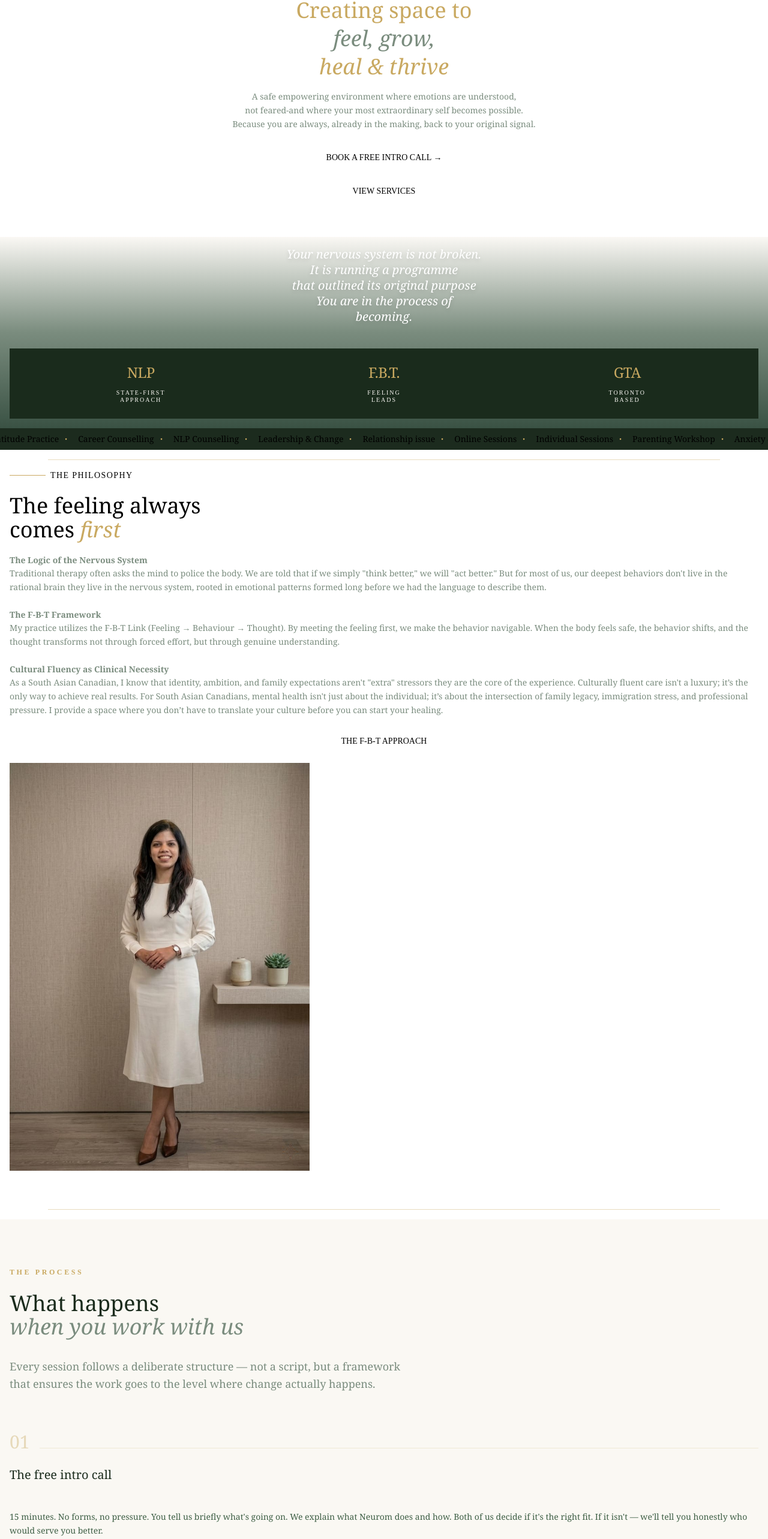
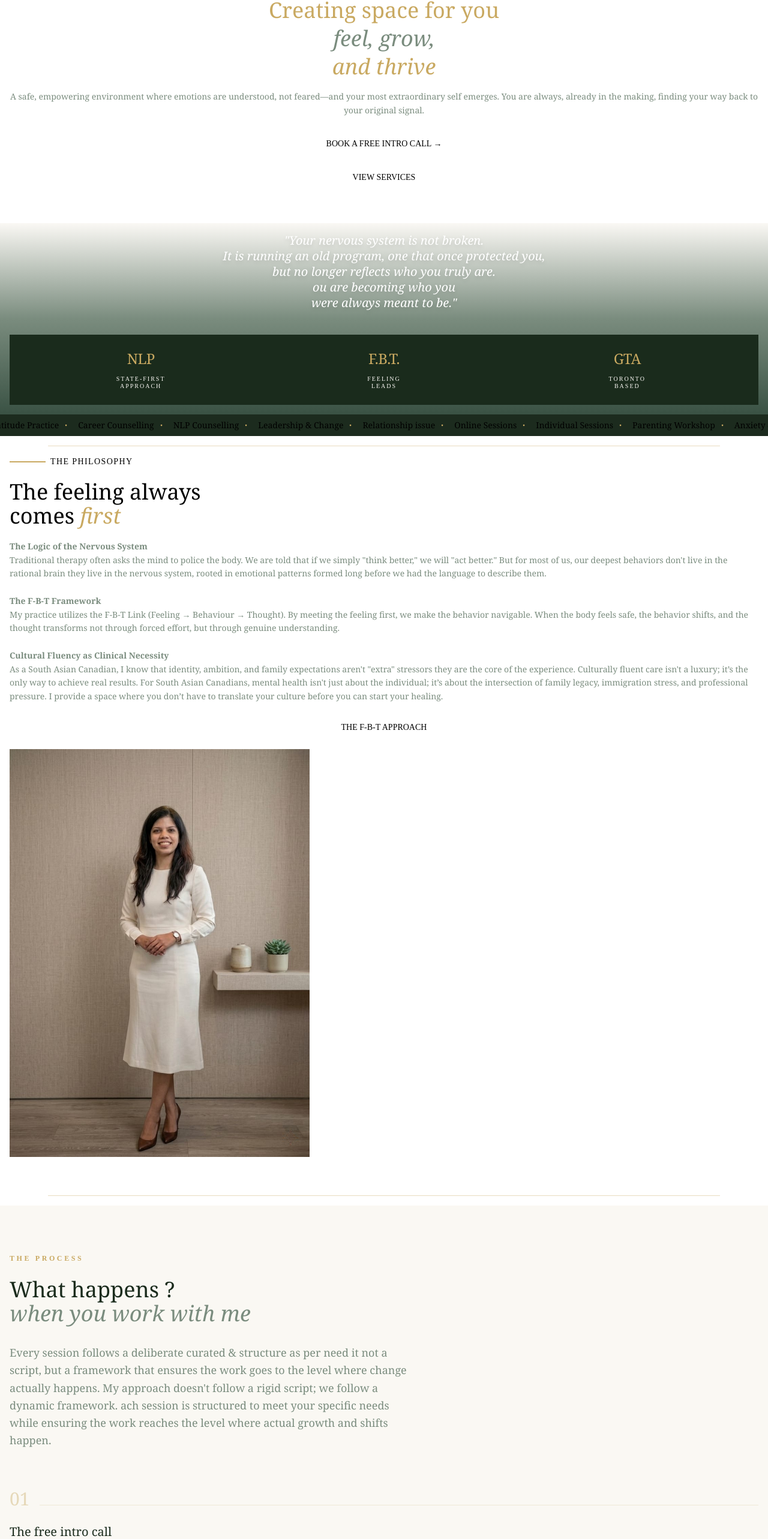
Before and after one commit to sanghvip/shreya-website, a Next.js app: page /home in a window 1280 px wide. Shown: the part 122-2688 px from the top of the page at 60% size. Built offline with nearby package versions, Linux system fonts and the light colour scheme.

Commit message:
shreya commit

```diff
--- a/components/sections/Approach.tsx
+++ b/components/sections/Approach.tsx
@@ -75,7 +75,7 @@ export default function Approach() {
               href="https://calendly.com/shreyasanghvi/new-meeting"
               className="inline-flex items-center gap-3 px-8 py-4 bg-[#1A2B1C] text-white rounded-sm hover:bg-[#3A5244] transition-colors duration-300 font-medium group"
             >
-              Experience it — free intro call
+              EXPERIENCE IT FOR YOURSELF
               <ArrowRight className="w-4 h-4 transition-transform group-hover:translate-x-1" />
             </a>
           </div>
--- a/components/sections/Audience.tsx
+++ b/components/sections/Audience.tsx
@@ -61,10 +61,10 @@ export default function Audience() {
           <span className="text-[#C9A961] font-bold tracking-[0.3em] text-xs uppercase">
             Who I work with
           </span>
-          <h2 className="text-4xl md:text-6xl font-serif text-[#1A2B1C] leading-tight">
-            A space for <span className="italic text-[#7A8C7E]">everyone</span><br />
-            in their making
-          </h2>
+          <h1 className="text-1xl md:text-2xl font-serif text-[#1A2B1C] leading-tight">
+           Individuals and evolving organizations<span className="italic text-[#7A8C7E]"> seeking to unlock </span><br />
+            their next level.
+          </h1>
         </div>
 
         {/* Grid Section */}
--- a/components/sections/Hero.tsx
+++ b/components/sections/Hero.tsx
@@ -18,14 +18,13 @@ export default function Hero() {
             {/* Headline Text */}
             <div className='flex flex-col mt-3 lg:mb-10 text-center md:text-left lg:text-left'>
               <h1 className="text-4xl lg:text-7xl md:text-5xl font-serif transform scale-y-100 origin-bottom leading-[1.3] text-[#C9A961] mb-4 text-balance ">
-                Creating space to<br />
+                Creating space for you<br />
                 <span className="text-primary italic">
                   <em className='text-[#7A8C7E]'>feel, grow,</em>
-                  <br />heal & thrive</span>
+                  <br />and thrive</span>
               </h1>
               <p className="text-[#7A8C7E] text-sm lg:text-m md:text-lg mb-6 font-serif leading-relaxed">
-                A safe empowering environment where emotions are understood, <br />not feared-and where your most extraordinary self becomes possible.
-                <br />Because you are always, already in the making, back to your original signal.
+                A safe, empowering environment where emotions are understood, not feared—and your most extraordinary self emerges. You are always, already in the making, finding your way back to your original signal.
               </p>
             </div>
             {/* CTA Buttons */}
@@ -51,11 +50,11 @@ export default function Hero() {
           <div className='flex flex-col h-full justify-end text-white p-4' style={{ background: 'linear-gradient(180deg, #FAF8F4 0%, #7A8C7E 50%, #3A5244 100%)' }}>
             <div className='flex flex-col justify-center'>
               <p className="text-xl mb-0 text-center font-serif font-light leading-[1.3] lg:mb-20 mx-auto md:text-lg lg:text-2xl drop-shadow-md italic">
-                Your nervous system is not broken.
-                <br />It is running a programme
-                <br />that outlined its original purpose
-                <br />You are in the process of
-                <br />becoming.
+                "Your nervous system is not broken.
+                <br />It is running an old program, one that once protected you,
+                <br />but no longer reflects who you truly are.
+                <br />ou are becoming who you
+                <br /> were always meant to be."
               </p>
             </div>
             <div className='flex flex-col gap-4 mt-10 sm:py-2 lg:py-2 md:py-2'>
--- a/components/sections/HowItWorks.tsx
+++ b/components/sections/HowItWorks.tsx
@@ -11,11 +11,11 @@ export default function HowItWorks() {
             The process
           </span>
           <h2 className="text-4xl md:text-6xl font-serif text-[#1A2B1C] leading-[1.1] mb-8">
-            What happens<br />
-            <span className="italic text-[#7A8C7E]">when you work with us</span>
+            What happens ?<br />
+            <span className="italic text-[#7A8C7E]">when you work with me</span>
           </h2>
           <p className="text-lg md:text-xl text-[#7A8C7E] font-serif leading-relaxed max-w-2xl">
-            Every session follows a deliberate structure — not a script, but a framework that ensures the work goes to the level where change actually happens.
+            Every session follows a deliberate curated & structure as per need it not a script, but a framework that ensures the work goes to the level where change actually happens. My approach doesn't follow a rigid script; we follow a dynamic framework. ach session is structured to meet your specific needs while ensuring the work reaches the level where actual growth and shifts happen.
           </p>
         </div>
 
@@ -25,18 +25,17 @@ export default function HowItWorks() {
             {
               num: "01",
               title: "The free intro call",
-              desc: "15 minutes. No forms, no pressure. You tell us briefly what's going on. We explain what Neurom does and how. Both of us decide if it's the right fit. If it isn't — we'll tell you honestly who would serve you better."
+              desc: "15 minutes. Let’s bypass the paperwork and focus on your objectives. We will discuss your goals and evaluate how my methodology aligns with your vision. If we aren’t a strategic fit, I’ll ensure you leave with a direct referral to the specific expert or resource better suited for your journey."
             },
             {
               num: "02",
-              title: "Session one: the feeling",
-              desc: "The first session begins with the F-B-T Link: we start at the feeling. Not a questionnaire — a real conversation. What is the emotional state that is most getting in your way? The session stays here until we understand it."
+              title: "The Internal State",
+              desc: "By starting with the Internal State, we bypass the intellectual \"noise\" that often fills up questionnaires. This isn't about what you think is wrong; it's about what you are actually experiencing. We remain in this exploration until we understand the mechanism, because you cannot shift what you haven't first clearly identified.",
             },
             {
               num: "03",
-              title: "The NLP work",
-              desc: "Once the feeling is understood, we introduce the specific NLP technique relevant to you — anchoring, submodality shift, or parts integration. You experience it, not just understand it."
-            },
+              title: "The Mechanics of Change",
+              desc: "Once your current patterns are identified, I introduce a cognitive shift technique curated to your needs—anchoring, submodality shift, or parts integration. You experience the change directly, rather than just discussing it."},
             {
               num: "04",
               title: "The change between sessions",
@@ -68,7 +67,7 @@ export default function HowItWorks() {
             </h4>
             <div className="max-w-5xl">
               <p className="text-[#3D5E44] text-base md:text-lg lg:text-xl font-serif leading-relaxed italic">
-                "Some patterns shift noticeably in 3–4 sessions. Others — particularly deep attachment patterns, identity-level beliefs, or long-standing emotional responses — require 8–12 sessions to work properly. We will always be honest about what we think the work requires. We do not prolong sessions unnecessarily. We do not cut them short when they need more time."
+                I prioritize efficient results, delivering rapid shifts within 4 sessions or deeper transformations through 12. My commitment is to provide the precise duration necessary for sustainable outcomes, ensuring integrity and focused progress.
               </p>
             </div>
           </div>
--- a/components/sections/Services.tsx
+++ b/components/sections/Services.tsx
@@ -96,7 +96,7 @@ export default function Services() {
 
         {/* Header Section */}
         <div className="flex flex-col items-center justify-center gap-4 mb-20">
-          <p className='text-[#C9A961] font-bold tracking-[0.2em] text-xs uppercase'>WHAT WE OFFER</p>
+          <p className='text-[#C9A961] font-bold tracking-[0.2em] text-xs uppercase'>WHAT <I></I> OFFER</p>
           <h2 className="text-4xl lg:text-6xl md:text-5xl font-serif text-primary text-center leading-tight text-balance">
             Work that meets you
             <br />where you
```
